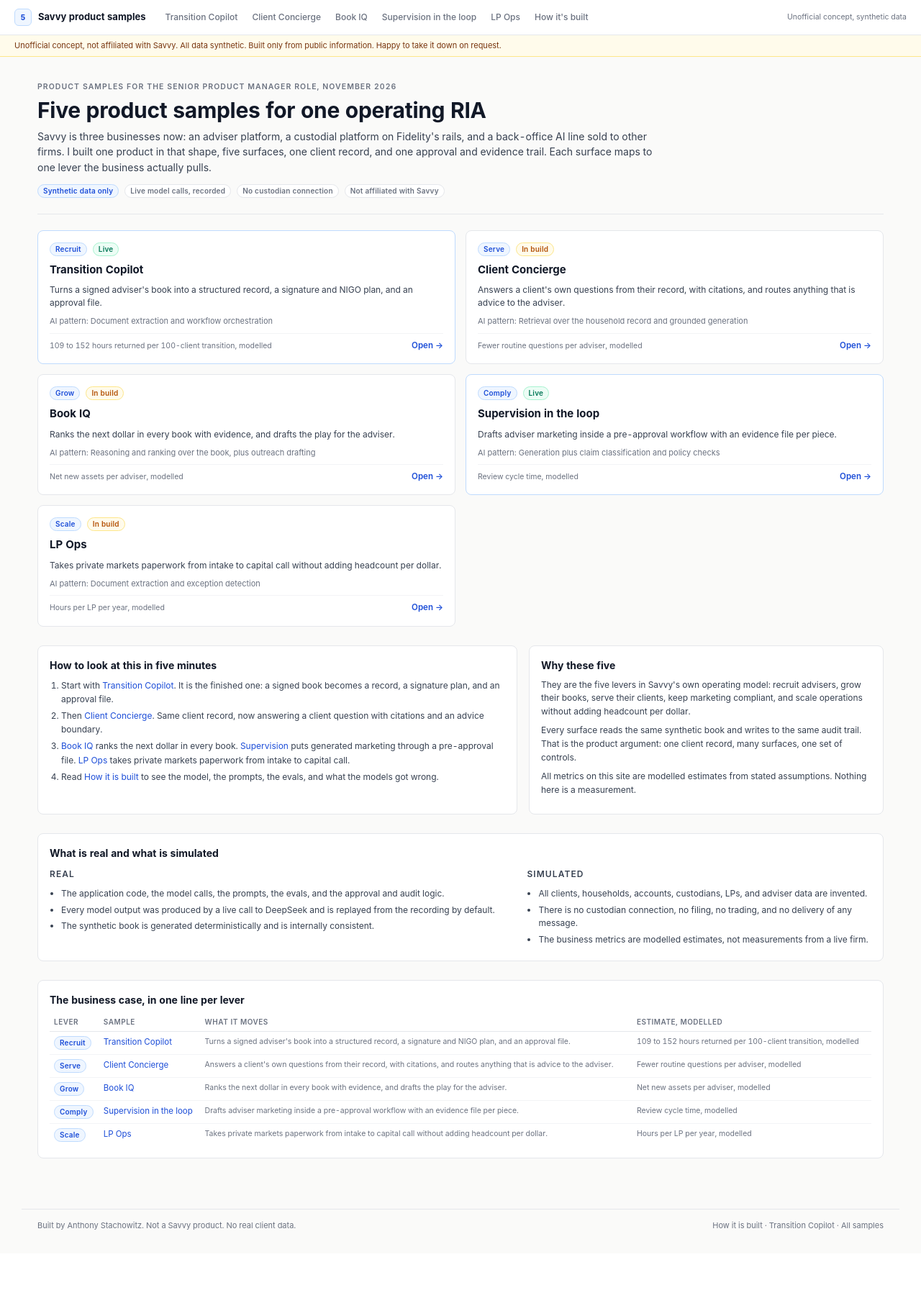
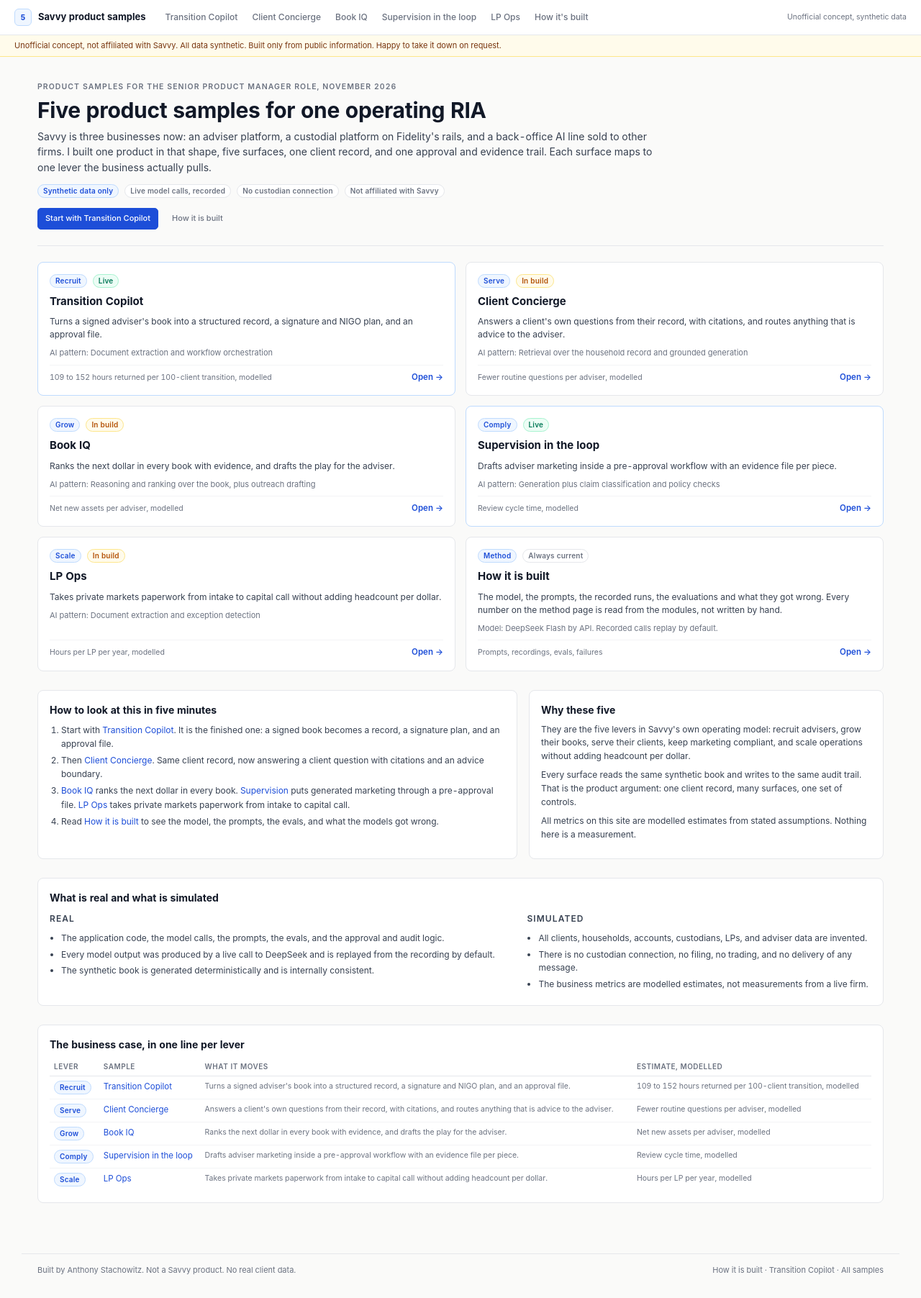
Before and after one commit to anthonystachowitz-wq/savvy-product-samples, a FastAPI app: page / in a window 1280 px wide. Shown: the whole page at 72% size. Before the commit the page ends 1710 px from the top, so only its background shows below. Run offline with FastAPI, Linux system fonts and the light colour scheme.

Commit message:
Hub: method card, CTAs, suite sidebar links

```diff
--- a/app/templates/base.html
+++ b/app/templates/base.html
@@ -22,7 +22,7 @@
   </div>
 
   <aside class="sidebar">
-    <a class="brand" href="/" aria-label="Transition Copilot overview">
+    <a class="brand" href="/transition" aria-label="Transition Copilot overview">
       <span class="brand-mark" aria-hidden="true">
         <svg width="30" height="30" viewBox="0 0 30 30" fill="none">
           <rect x="0.5" y="0.5" width="29" height="29" rx="7" fill="#EFF6FF" stroke="#BFDBFE"/>
--- a/app/templates/hub.html
+++ b/app/templates/hub.html
@@ -10,6 +10,10 @@
     <span class="chip">Live model calls, recorded</span>
     <span class="chip">No custodian connection</span>
     <span class="chip">Not affiliated with Savvy</span>
+  </div>
+  <div class="btn-row" style="margin-top:14px">
+    <a class="btn btn-primary" href="/transition">Start with Transition Copilot</a>
+    <a class="btn btn-ghost" href="/method">How it is built</a>
   </div>
 </section>
 
@@ -30,6 +34,19 @@
       </div>
     </article>
     {% endfor %}
+    <article class="hub-card" style="justify-content:space-between">
+      <div class="hub-card-head">
+        <span class="chip chip--accent">Method</span>
+        <span class="chip">Always current</span>
+      </div>
+      <h2 class="hub-card-title"><a href="/method">How it is built</a></h2>
+      <p class="hub-card-text">The model, the prompts, the recorded runs, the evaluations and what they got wrong. Every number on the method page is read from the modules, not written by hand.</p>
+      <p class="hub-card-ai">Model: DeepSeek Flash by API. Recorded calls replay by default.</p>
+      <div class="hub-card-foot">
+        <span class="hub-card-metric">Prompts, recordings, evals, failures</span>
+        <a class="hub-card-link" href="/method">Open &rarr;</a>
+      </div>
+    </article>
   </div>
 </section>
 
```
